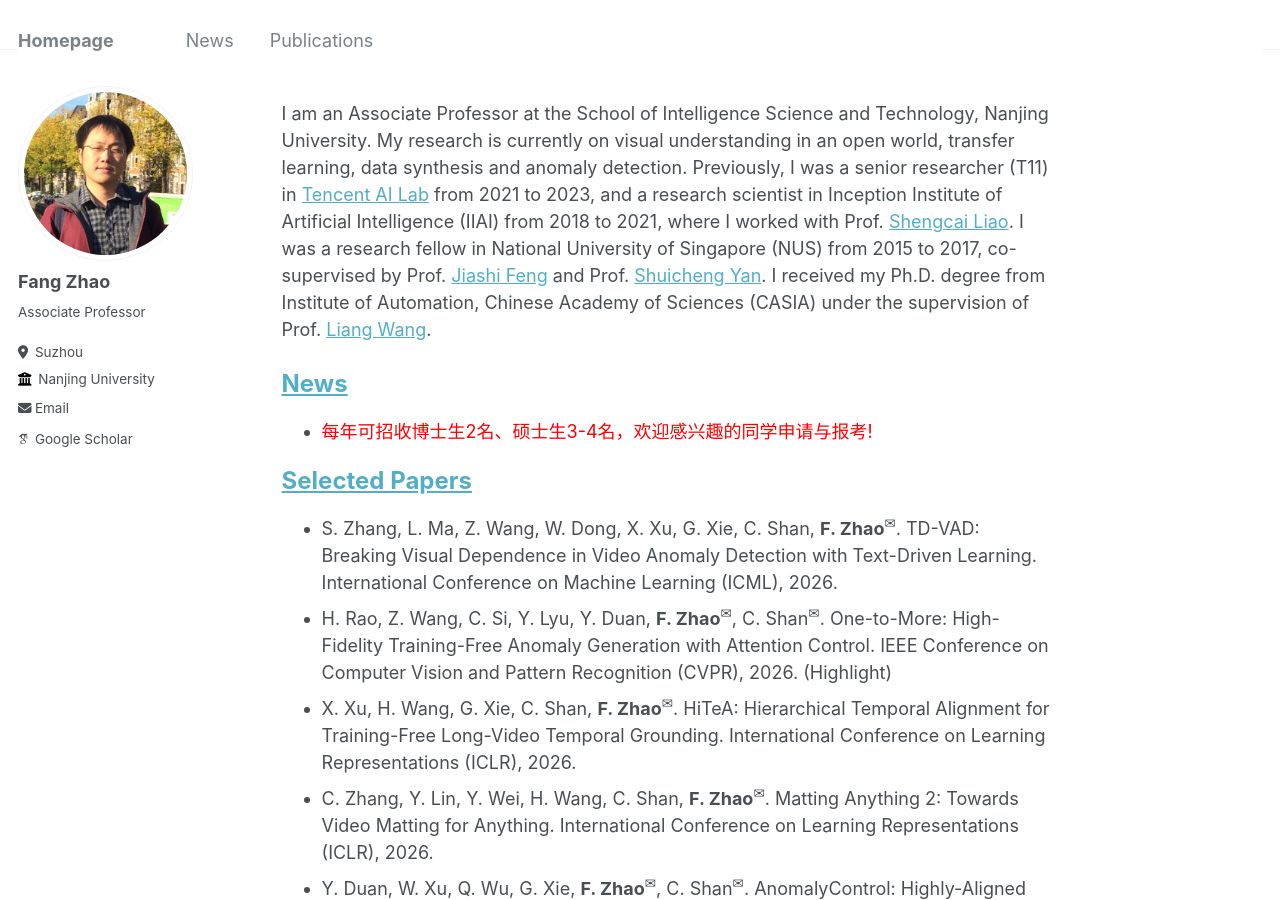
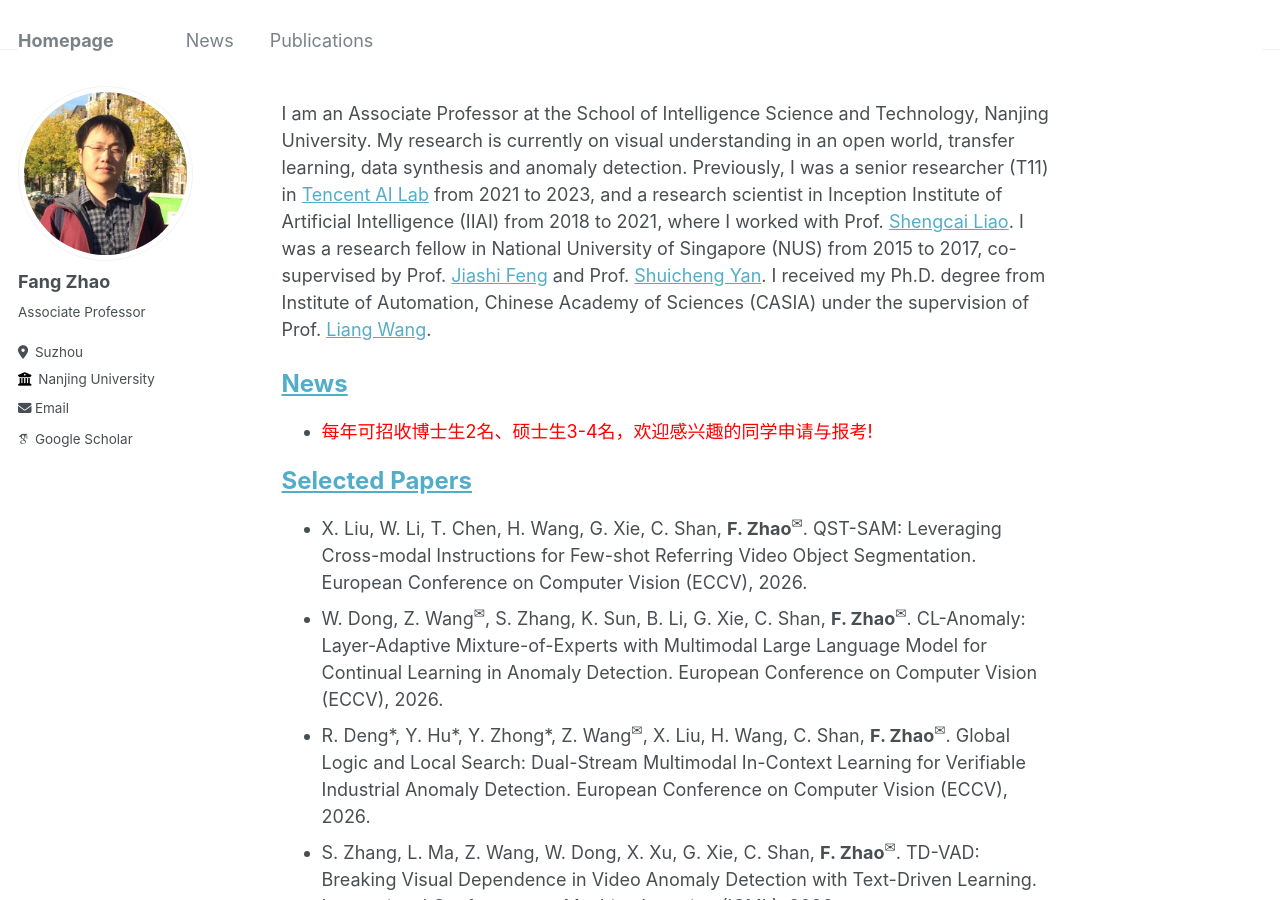
Before and after one commit to zhaofang0627/zhaofang0627.github.io, a Jekyll site: the page built from _pages/about.md, in a window 1280 px wide and 900 px high. Built offline with Jekyll 4.4.1, drawn with Linux system fonts in a browser that asks for light colours; some web fonts are replaced.

Commit message:
Update about.md

```diff
--- a/_pages/about.md
+++ b/_pages/about.md
@@ -20,6 +20,9 @@ I am an Associate Professor at the School of Intelligence Science and Technology
 [<font size="5">Selected Papers</font>](#publications)<a id="publications"></a>
 ======
 <ul>
+  <li>X. Liu, W. Li, T. Chen, H. Wang, G. Xie, C. Shan, <strong>F. Zhao<sup>✉</sup></strong>. QST-SAM: Leveraging Cross-modal Instructions for Few-shot Referring Video Object Segmentation. European Conference on Computer Vision (ECCV), 2026.</li>
+  <li>W. Dong, Z. Wang<sup>✉</sup>, S. Zhang, K. Sun, B. Li, G. Xie, C. Shan, <strong>F. Zhao<sup>✉</sup></strong>. CL-Anomaly: Layer-Adaptive Mixture-of-Experts with Multimodal Large Language Model for Continual Learning in Anomaly Detection. European Conference on Computer Vision (ECCV), 2026.</li>
+  <li>R. Deng*, Y. Hu*, Y. Zhong*, Z. Wang<sup>✉</sup>, X. Liu, H. Wang, C. Shan, <strong>F. Zhao<sup>✉</sup></strong>. Global Logic and Local Search: Dual-Stream Multimodal In-Context Learning for Verifiable Industrial Anomaly Detection. European Conference on Computer Vision (ECCV), 2026.</li>
   <li>S. Zhang, L. Ma, Z. Wang, W. Dong, X. Xu, G. Xie, C. Shan, <strong>F. Zhao<sup>✉</sup></strong>. TD-VAD: Breaking Visual Dependence in Video Anomaly Detection with Text-Driven Learning. International Conference on Machine Learning (ICML), 2026.</li>
   <li>H. Rao, Z. Wang, C. Si, Y. Lyu, Y. Duan, <strong>F. Zhao<sup>✉</sup></strong>, C. Shan<sup>✉</sup>. One-to-More: High-Fidelity Training-Free Anomaly Generation with Attention Control. IEEE Conference on Computer Vision and Pattern Recognition (CVPR), 2026. (Highlight)</li>
   <li>X. Xu, H. Wang, G. Xie, C. Shan, <strong>F. Zhao<sup>✉</sup></strong>. HiTeA: Hierarchical Temporal Alignment for Training-Free Long-Video Temporal Grounding. International Conference on Learning Representations (ICLR), 2026.</li>
```
